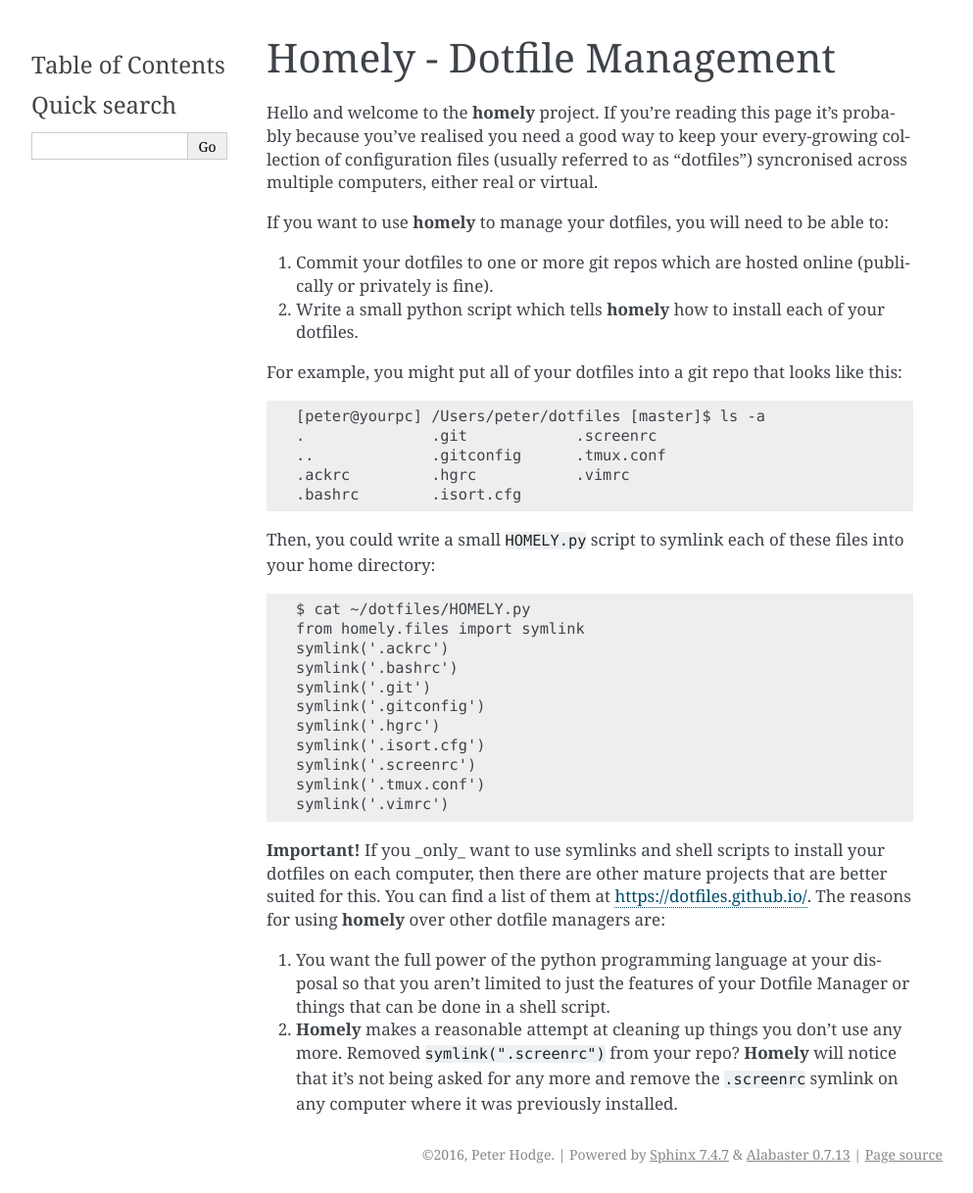
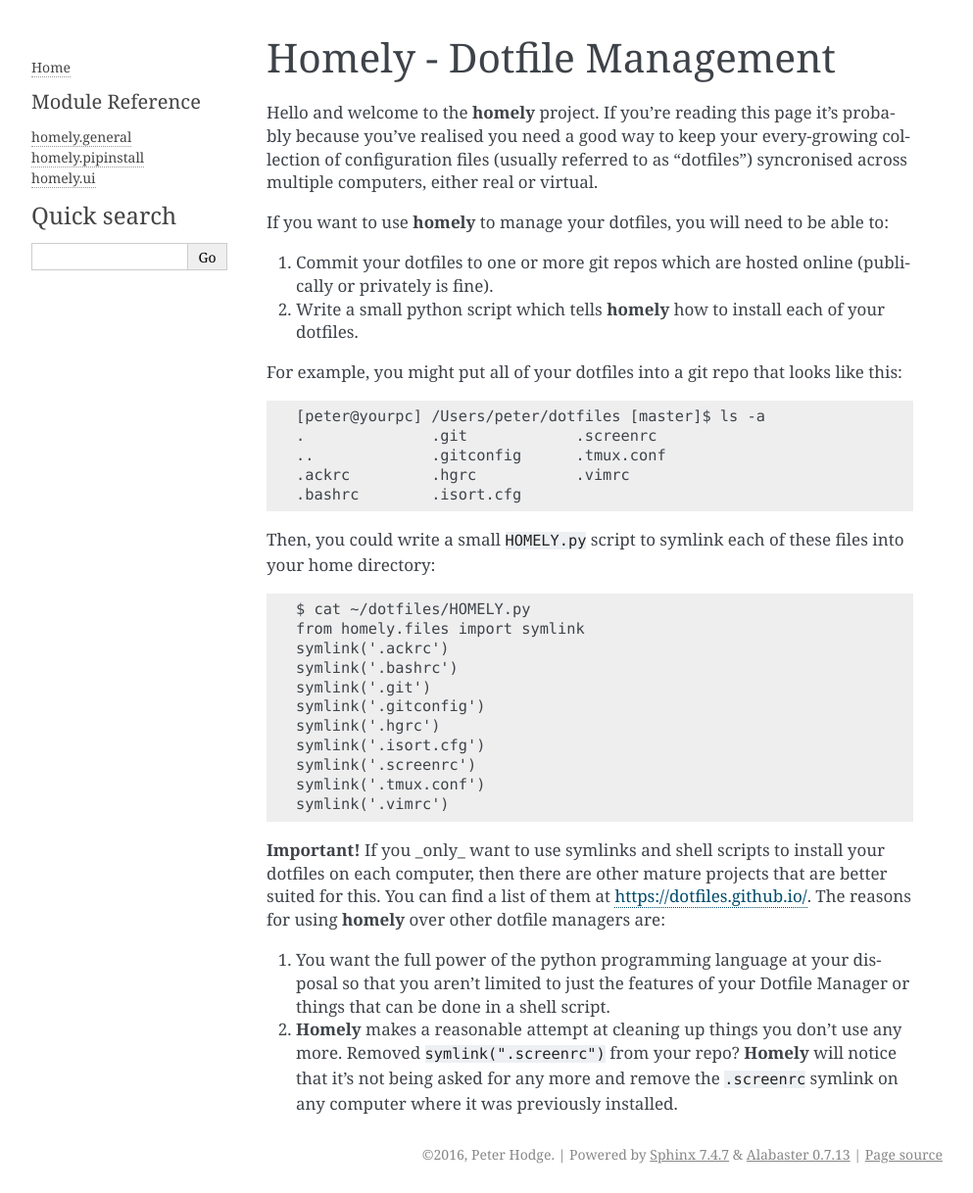
Before and after one commit to phodge/homely, a Sphinx documentation site: the page built from docs/index.rst, in a window 1280 px wide. Shown: the whole page at 98% size, without its empty margins (148-1141 px from the left). Built offline with Sphinx 7.4.7, drawn with Linux system fonts in a browser that asks for light colours.

Commit message:
docs: Working sidebar menu

```diff
--- /dev/null
+++ b/docs/_templates/homelytoc.html
@@ -0,0 +1,25 @@
+{#
+headings = {}
+headings['ui'] = 'bing', 'thing'}
+#}
+<ul>
+    {% for item in toppages %}
+    <li><a href="{{ pathto(item[0]+file_suffix, 1)|e }}">{{ item[1] }}</a></li>
+    {% endfor %}
+</ul>
+<h4>Module Reference</h4>
+<ul>
+{% for item in refpagenames|sort %}
+    {% set refurl = pathto('ref/'+item+file_suffix, 1) %}
+    <li>
+        <a href="{{ refurl|e }}">homely.{{ item }}</a>
+        {% if pagename == ('ref/'+item) and refpageheadings[item]|length > 0 %}
+            <ul>
+            {% for sub in refpageheadings[item] %}
+                <li><a href="{{ refurl|e }}{{ sub[0] }}">{{ sub[1]|e }}</a></li>
+            {% endfor %}
+            </ul>
+        {% endif %}
+    </li>
+{% endfor %}
+</ul>
--- a/docs/conf.py
+++ b/docs/conf.py
@@ -1,5 +1,9 @@
 #!/usr/bin/env python3
 # -*- coding: utf-8 -*-
+import os.path
+import re
+from os.path import dirname, join
+
 #
 # homely documentation build configuration file, created by
 # sphinx-quickstart on Wed Oct  5 20:11:11 2016.
@@ -179,8 +183,36 @@
 # Custom sidebar templates, maps document names to template names.
 #
 html_sidebars = {
-    "**": ["globaltoc.html", "searchbox.html"],
+    "**": ["homelytoc.html", "searchbox.html"],
 }
+
+# extra vars required for sidebar
+html_context = {}
+html_context["toppages"] = [
+    ["index", 'Home'],
+    #["tutorial", 'Tutorial'],
+]
+
+# make a list of ref pages
+html_context['refpagenames'] = []
+html_context['refpageheadings'] = {}
+heading_re = re.compile(r"(?m)^(homely(?:\.\w+)+(?:\(\))?)\n---+$")
+docs = dirname(__file__)
+for entry in os.listdir(join(docs, 'ref')):
+    if entry.startswith('.') or not entry.endswith('.rst'):
+        continue
+    name = entry[:-4]
+    html_context['refpagenames'].append(name)
+    html_context['refpageheadings'][name] = []
+    with open(join(docs, 'ref', entry)) as f:
+        for m in heading_re.findall(f.read()):
+            # don't repeat `homely.module.` in the sidebar labels
+            label = m
+            if label.startswith('homely.' + name + '.'):
+                label = label[8+len(name):]
+            anchor = m.replace('.', '-')
+            html_context['refpageheadings'][name].append([anchor, label])
+
 
 # Additional templates that should be rendered to pages, maps page names to
 # template names.
```
